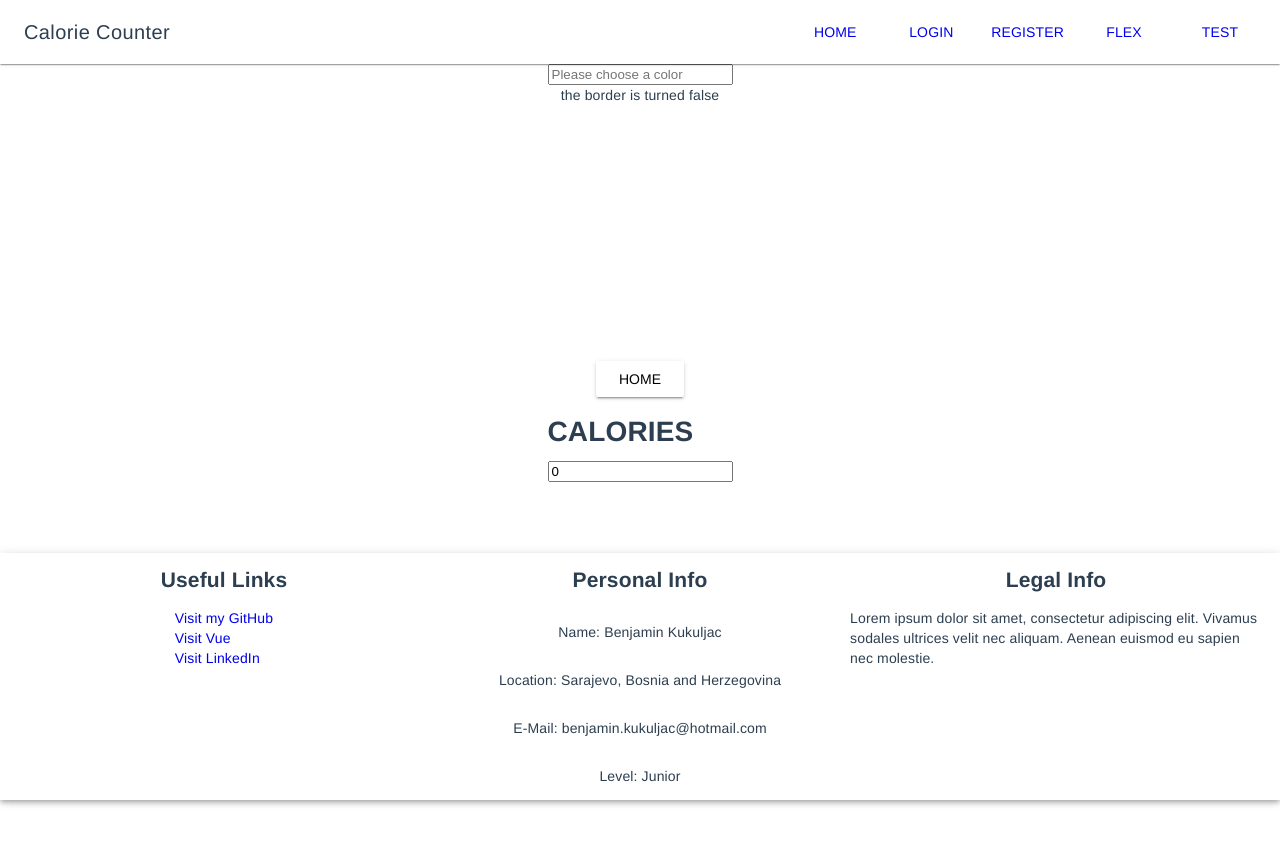
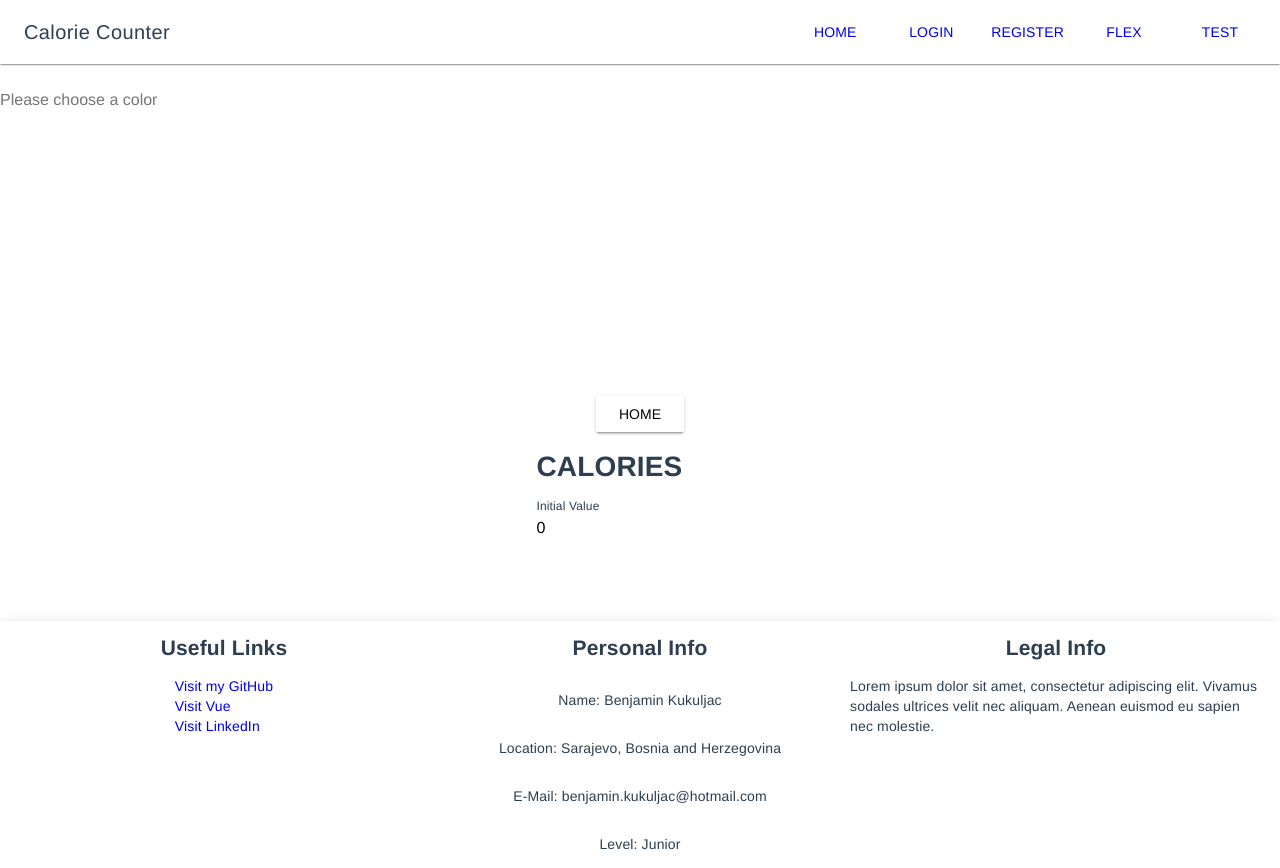
Before and after one commit to EmirSil/calorie-counter, a Vue app in the folder caloriecounter/: page / in a window 1280 px wide. Before the commit the page ends 800 px from the top, so only its background shows below. Built offline with nearby package versions, Linux system fonts and the light colour scheme.

Commit message:
Change input fields to MD-INPUT

```diff
--- a/caloriecounter/src/pages/Home/addcalories.vue
+++ b/caloriecounter/src/pages/Home/addcalories.vue
@@ -1,7 +1,10 @@
 <template>
     <div>
         <div class="heading"><h1>CALORIES</h1></div>
-        <input id="rantxt" type="number" placeholder="Enter number of calories" v-model="calories" @keyup.enter="fillList"> <!-- keyup.enter activate function-->
+        <md-field>
+            <label>Initial Value</label>
+            <md-input id="rantxt" type="number" placeholder="Enter number of calories" v-model="calories" @keyup.enter="fillList"></md-input> <!-- keyup.enter activate function-->
+        </md-field>
         <div v-if="showError">The calories must be over a 100</div><!-- ako je showError true odradi div -->
         <div class="list">
             <ul class="lista">
--- a/caloriecounter/src/pages/Home/index.vue
+++ b/caloriecounter/src/pages/Home/index.vue
@@ -1,11 +1,13 @@
 <template>
     <div>
         <div class="homediv">
-        <input type="text" placeholder="Please choose a color" v-model="color"> <!-- WHATEVER IS IN V-MODEL NEEDS TO BE PUT IN DATA!!!!!!!!!!!!-->
-		the border is turned {{boxHasBorder}}
-        <color-box :boxColor="color" @onBorderToggle="boxHasBorder=$event"></color-box>
-        <modal-box :modalName="home"></modal-box>
-        <add-calories></add-calories>
+            <md-field>
+                <md-input type="text" placeholder="Please choose a color" v-model="color"> <!-- WHATEVER IS IN V-MODEL NEEDS TO BE PUT IN DATA!!!!!!!!!!!!-->
+                the border is turned {{boxHasBorder}}</md-input>
+            </md-field>
+            <color-box :boxColor="color" @onBorderToggle="boxHasBorder=$event"></color-box>
+            <modal-box :modalName="home"></modal-box>
+            <add-calories></add-calories>
 
         </div>
     </div>
--- a/caloriecounter/src/pages/Test/index.vue
+++ b/caloriecounter/src/pages/Test/index.vue
@@ -2,7 +2,9 @@
     <div class="main">
         <div class="main-container">
             <div class="c1r1 content">Circle Color
-                <input type="text" placeholder="Enter circles color" v-model="colorme">
+                <md-field>
+                    <md-input type="text" placeholder="Enter circles color" v-model="colorme"></md-input>
+                </md-field>
                 <color-circle :colorCircle="colorme" @obBorderToggle="circleHasBorder=$event" :style="'background-color: ' + boxColor"></color-circle>
             </div>
             <div class="c2r1 content">
```
